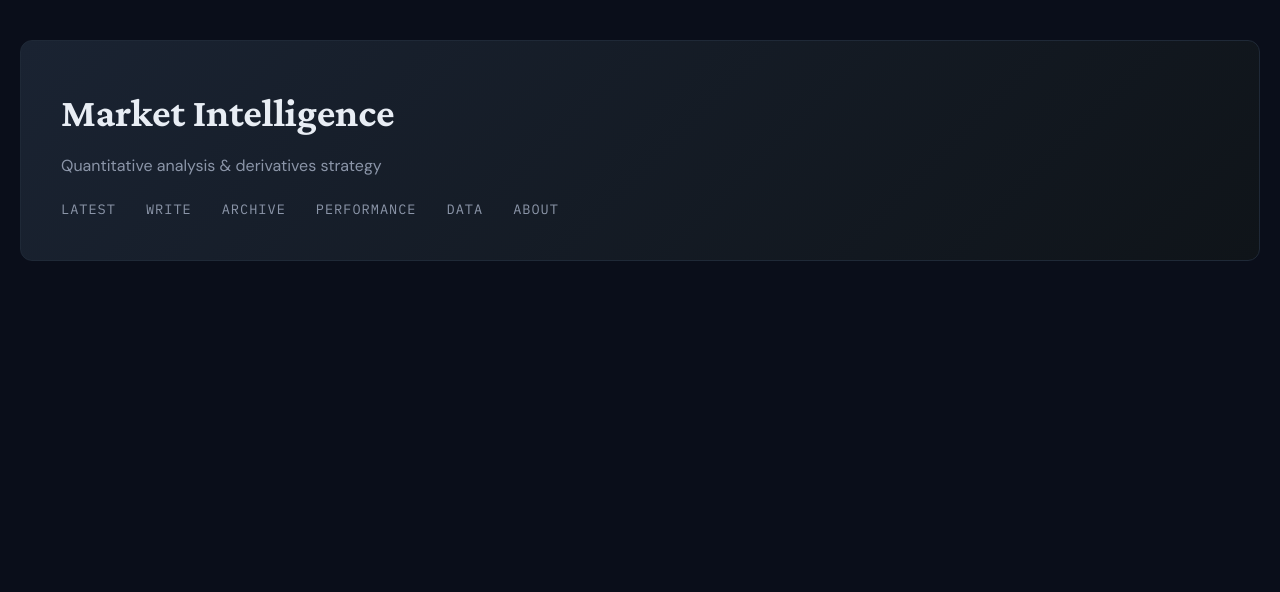
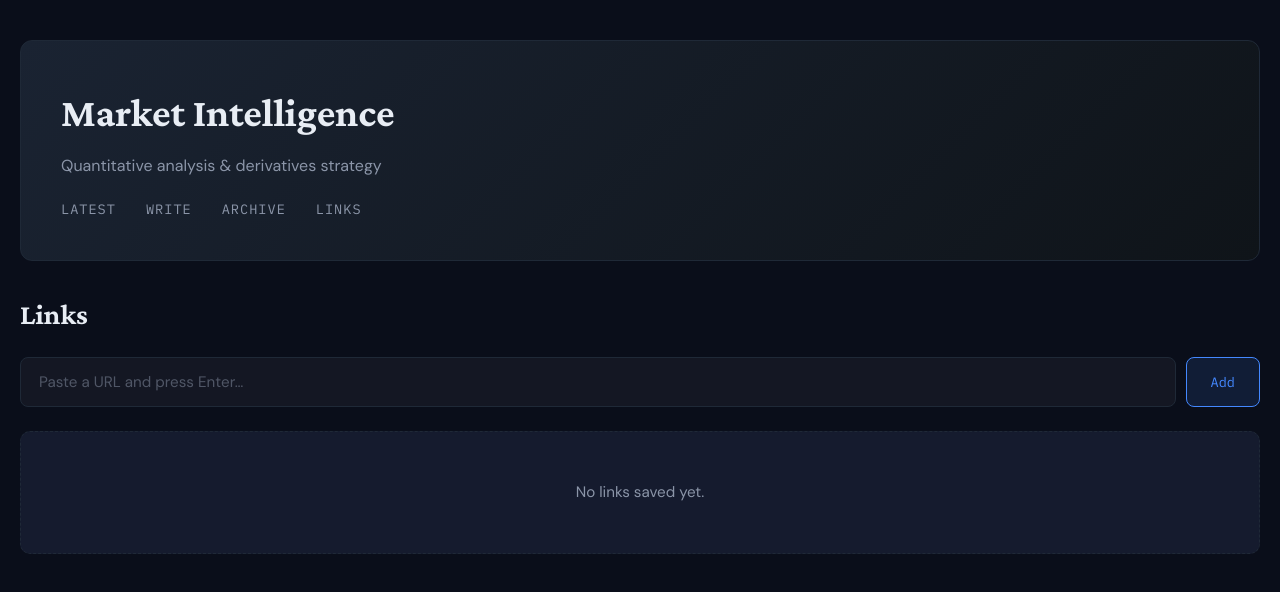
Before and after one commit to tzu-chen/economica, a React (Vite) app in the folder app/: page /links in a window 1280 px wide. Shown: the top 592 px of the page. Built offline with nearby package versions, Linux system fonts and the light colour scheme.

Commit message:
Replace Performance/Data/About tabs with Links tab
Remove non-functional Performance, Data, and About navigation tabs.
Add a new Links page where users can save, view, and delete URLs.
Links are persisted in localStorage and open in new tabs.

https://claude.ai/code/session_01KNf46QMe9Vjsu1BuVqFapo

```diff
--- a/app/src/App.jsx
+++ b/app/src/App.jsx
@@ -5,6 +5,7 @@ import Home from './pages/Home';
 import ReportWriter from './pages/ReportWriter';
 import ReportView from './pages/ReportView';
 import Archive from './pages/Archive';
+import Links from './pages/Links';
 
 export default function App() {
   return (
@@ -18,6 +19,7 @@ export default function App() {
             <Route path="/write/:id" element={<ReportWriter />} />
             <Route path="/report/:id" element={<ReportView />} />
             <Route path="/archive" element={<Archive />} />
+            <Route path="/links" element={<Links />} />
           </Routes>
         </div>
       </ReportsProvider>
--- a/app/src/components/Header.jsx
+++ b/app/src/components/Header.jsx
@@ -5,9 +5,7 @@ const NAV_LINKS = [
   { label: 'Latest', to: '/' },
   { label: 'Write', to: '/write' },
   { label: 'Archive', to: '/archive' },
-  { label: 'Performance', to: '#' },
-  { label: 'Data', to: '#' },
-  { label: 'About', to: '#' },
+  { label: 'Links', to: '/links' },
 ];
 
 export default function Header() {
--- /dev/null
+++ b/app/src/pages/Links.css
@@ -0,0 +1,126 @@
+.links-page {
+  /* full width within container */
+}
+
+.links-header {
+  margin-bottom: 20px;
+}
+
+.links-header h2 {
+  font-family: 'Crimson Pro', serif;
+  font-size: 1.8em;
+  color: var(--text-primary);
+}
+
+/* Add link row */
+.links-add {
+  display: flex;
+  gap: 10px;
+  margin-bottom: 24px;
+}
+
+.links-input {
+  flex: 1;
+  background: rgba(255, 255, 255, 0.04);
+  border: 1px solid var(--border);
+  border-radius: 8px;
+  padding: 14px 18px;
+  color: var(--text-primary);
+  font-family: 'DM Sans', sans-serif;
+  font-size: 0.95em;
+  outline: none;
+  transition: border-color 0.2s;
+}
+
+.links-input::placeholder {
+  color: var(--text-secondary);
+  opacity: 0.5;
+}
+
+.links-input:focus {
+  border-color: var(--accent-blue);
+}
+
+.links-add-btn {
+  padding: 14px 24px;
+  background: rgba(68, 136, 255, 0.12);
+  border: 1px solid var(--accent-blue);
+  border-radius: 8px;
+  color: var(--accent-blue);
+  font-family: 'IBM Plex Mono', monospace;
+  font-size: 0.85em;
+  cursor: pointer;
+  transition: background 0.2s;
+}
+
+.links-add-btn:hover {
+  background: rgba(68, 136, 255, 0.22);
+}
+
+/* Link list */
+.links-list {
+  list-style: none;
+  display: flex;
+  flex-direction: column;
+  gap: 6px;
+}
+
+.links-item {
+  display: flex;
+  align-items: center;
+  justify-content: space-between;
+  gap: 12px;
+  background: var(--bg-card);
+  border: 1px solid var(--border);
+  border-radius: 8px;
+  padding: 12px 16px;
+  transition: border-color 0.2s;
+}
+
+.links-item:hover {
+  border-color: var(--accent-blue);
+}
+
+.links-url {
+  flex: 1;
+  min-width: 0;
+  overflow: hidden;
+  text-overflow: ellipsis;
+  white-space: nowrap;
+  color: var(--accent-blue);
+  text-decoration: none;
+  font-family: 'IBM Plex Mono', monospace;
+  font-size: 0.85em;
+}
+
+.links-url:hover {
+  text-decoration: underline;
+}
+
+.links-delete-btn {
+  flex-shrink: 0;
+  background: none;
+  border: 1px solid transparent;
+  border-radius: 4px;
+  color: var(--text-secondary);
+  font-size: 0.85em;
+  cursor: pointer;
+  padding: 4px 8px;
+  transition: color 0.2s, border-color 0.2s;
+}
+
+.links-delete-btn:hover {
+  color: #ff4444;
+  border-color: #ff4444;
+}
+
+/* Empty state */
+.links-empty {
+  background: var(--bg-card);
+  border: 1px dashed var(--border);
+  border-radius: 10px;
+  padding: 48px 28px;
+  text-align: center;
+  color: var(--text-secondary);
+  font-size: 0.95em;
+}
--- /dev/null
+++ b/app/src/pages/Links.jsx
@@ -0,0 +1,89 @@
+import { useState } from 'react';
+import './Links.css';
+
+const STORAGE_KEY = 'savedLinks';
+
+function loadLinks() {
+  try {
+    const stored = localStorage.getItem(STORAGE_KEY);
+    return stored ? JSON.parse(stored) : [];
+  } catch {
+    return [];
+  }
+}
+
+function saveLinks(links) {
+  localStorage.setItem(STORAGE_KEY, JSON.stringify(links));
+}
+
+export default function Links() {
+  const [links, setLinks] = useState(loadLinks);
+  const [input, setInput] = useState('');
+
+  const addLink = () => {
+    const trimmed = input.trim();
+    if (!trimmed) return;
+    const next = [...links, { id: Date.now(), url: trimmed }];
+    setLinks(next);
+    saveLinks(next);
+    setInput('');
+  };
+
+  const removeLink = (id) => {
+    const next = links.filter((l) => l.id !== id);
+    setLinks(next);
+    saveLinks(next);
+  };
+
+  const handleKeyDown = (e) => {
+    if (e.key === 'Enter') addLink();
+  };
+
+  return (
+    <div className="links-page">
+      <div className="links-header">
+        <h2>Links</h2>
+      </div>
+
+      <div className="links-add">
+        <input
+          className="links-input"
+          type="text"
+          placeholder="Paste a URL and press Enter…"
+          value={input}
+          onChange={(e) => setInput(e.target.value)}
+          onKeyDown={handleKeyDown}
+        />
+        <button className="links-add-btn" onClick={addLink}>
+          Add
+        </button>
+      </div>
+
+      {links.length === 0 ? (
+        <div className="links-empty">No links saved yet.</div>
+      ) : (
+        <ul className="links-list">
+          {links.map((link) => (
+            <li key={link.id} className="links-item">
+              <a
+                className="links-url"
+                href={link.url}
+                target="_blank"
+                rel="noopener noreferrer"
+              >
+                {link.url}
+              </a>
+              <button
+                className="links-delete-btn"
+                onClick={() => removeLink(link.id)}
+                title="Remove link"
+              >
+                ✕
+              </button>
+            </li>
+          ))}
+        </ul>
+      )}
+    </div>
+  );
+}
```
